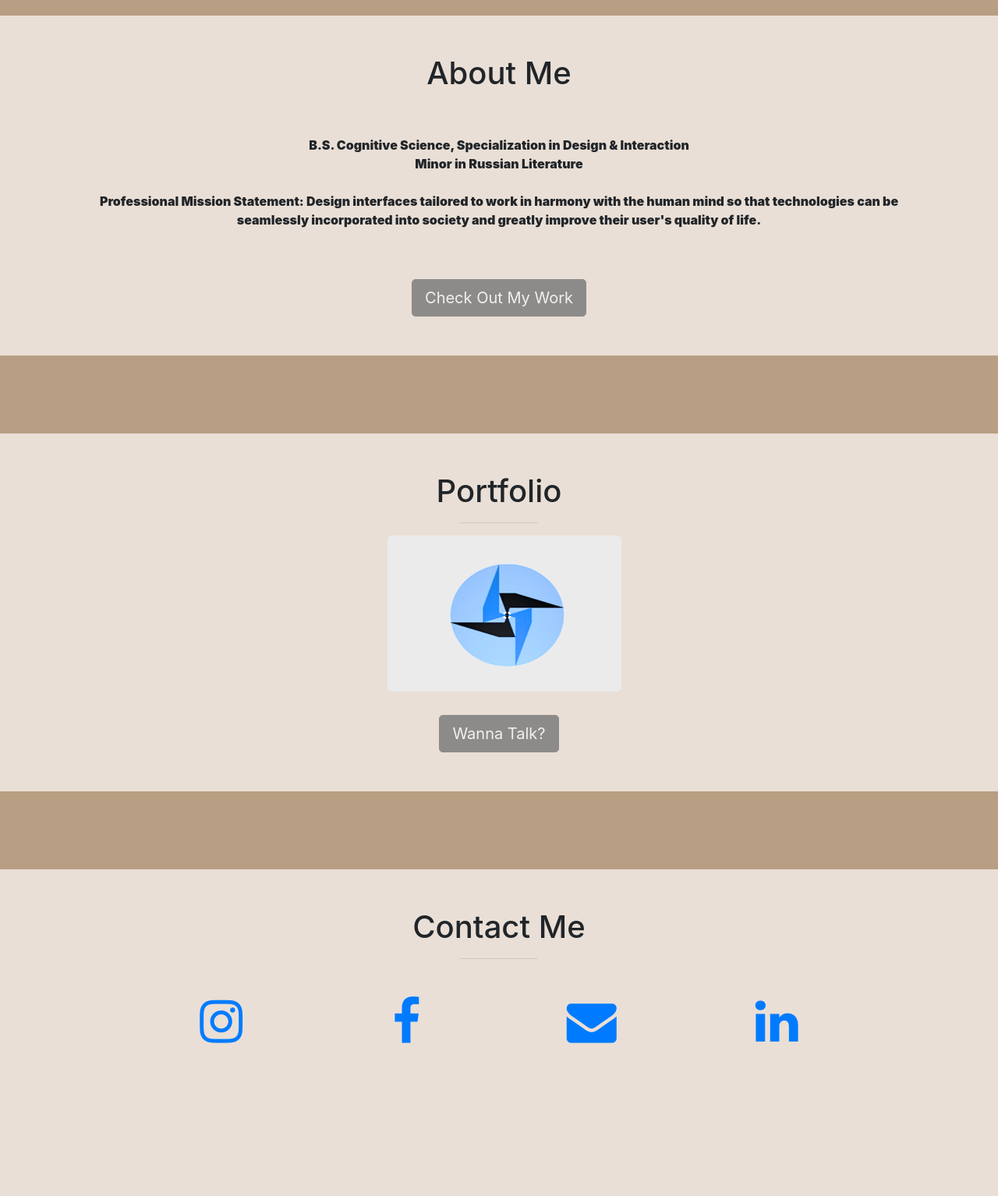
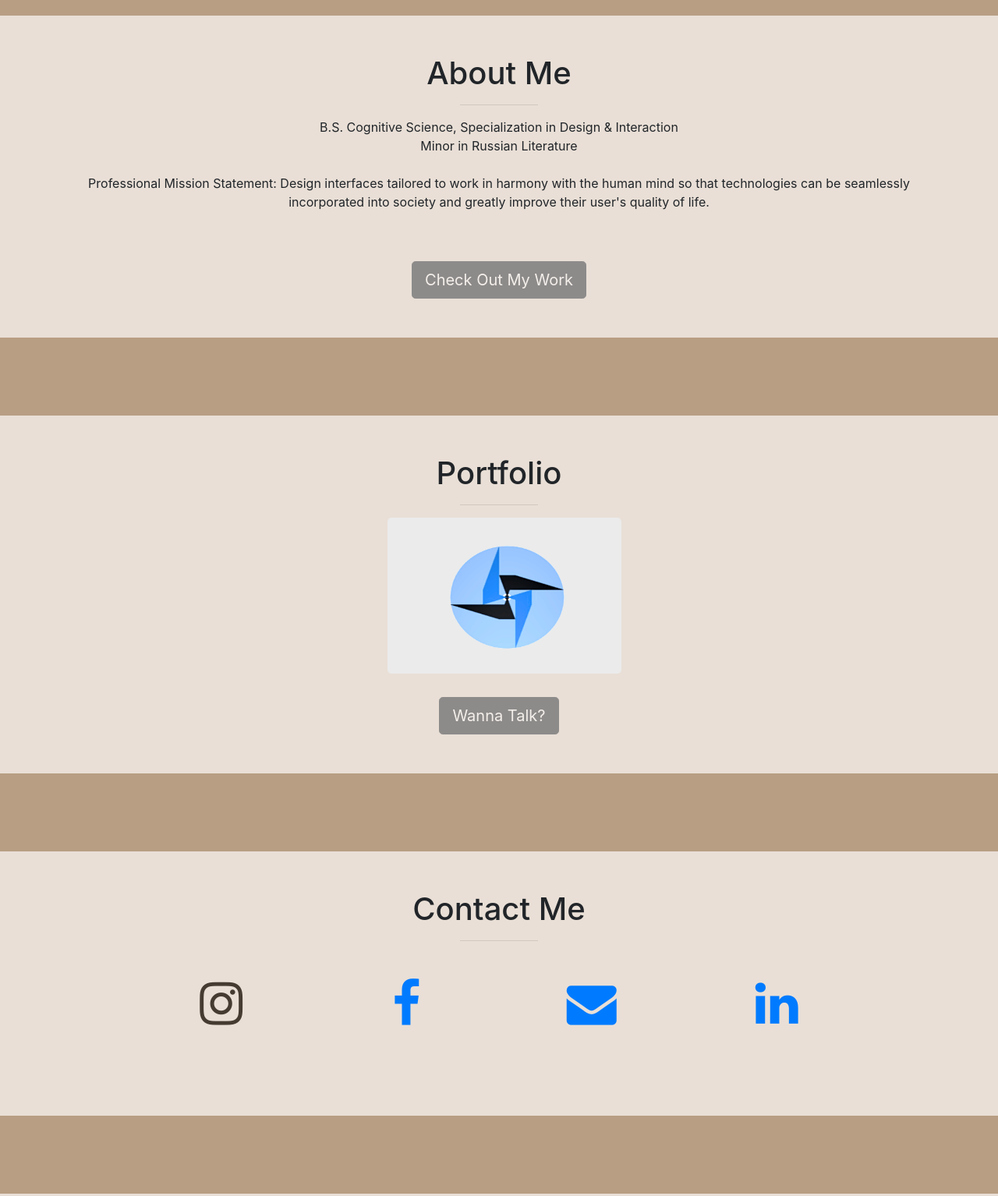
Before and after one commit to mackenzieallison/portfolio-1, a website with bundled scripts: page index.html in a window 1280 px wide. Shown: the part 880-2414 px from the top of the page at 78% size. Built offline with nearby package versions, Linux system fonts and the light colour scheme; a web font is replaced by a local one.

Commit message:
Update index.html

```diff
--- a/index.html
+++ b/index.html
@@ -57,7 +57,7 @@
     <!-- Header -->
     <header class="header" id="top">
       <div class="text-vertical-center">
-        <h1><strong>Allison Mackenzie<strong></h1>
+        <h1><strong>Allison Mackenzie</strong></h1>
         <hr>
         <h3>student & aspiring user experience designer</h3>
         <br>
@@ -72,7 +72,8 @@
     <!-- About -->
     <section id="about" class="about">
       <div class="container text-center">
-        <h1>About Me</h1><br><br>
+        <h1>About Me</h1>
+        <hr class="small">
         <p>B.S. Cognitive Science, Specialization in Design & Interaction<br>
           Minor in Russian Literature<br><br>
           Professional Mission Statement: Design interfaces tailored to work in harmony with the human mind so that technologies
@@ -171,7 +172,7 @@
                 <div class="contact-item">
                   <span class="fa-stack fa-4x">
                     <!-- <i class="fa fa-circle fa-stack-2x"></i> -->
-                    <a href="https://www.instagram.com/allispresso/"><i class="fa fa-instagram fa-stack-1x"></i></a>
+                    <a href="https://www.instagram.com/allispresso/"><i class="fa fa-instagram fa-stack-1x browniconcolor"></i></a>
                   </span>
                 </div>
               </div>
@@ -209,6 +210,10 @@
       <!-- /.container -->
     </section>
 
+    <!-- Callout -->
+    <aside class="callout">
+    </aside>
+
     <!-- Footer -->
     <footer>
       <div class="container">
```
